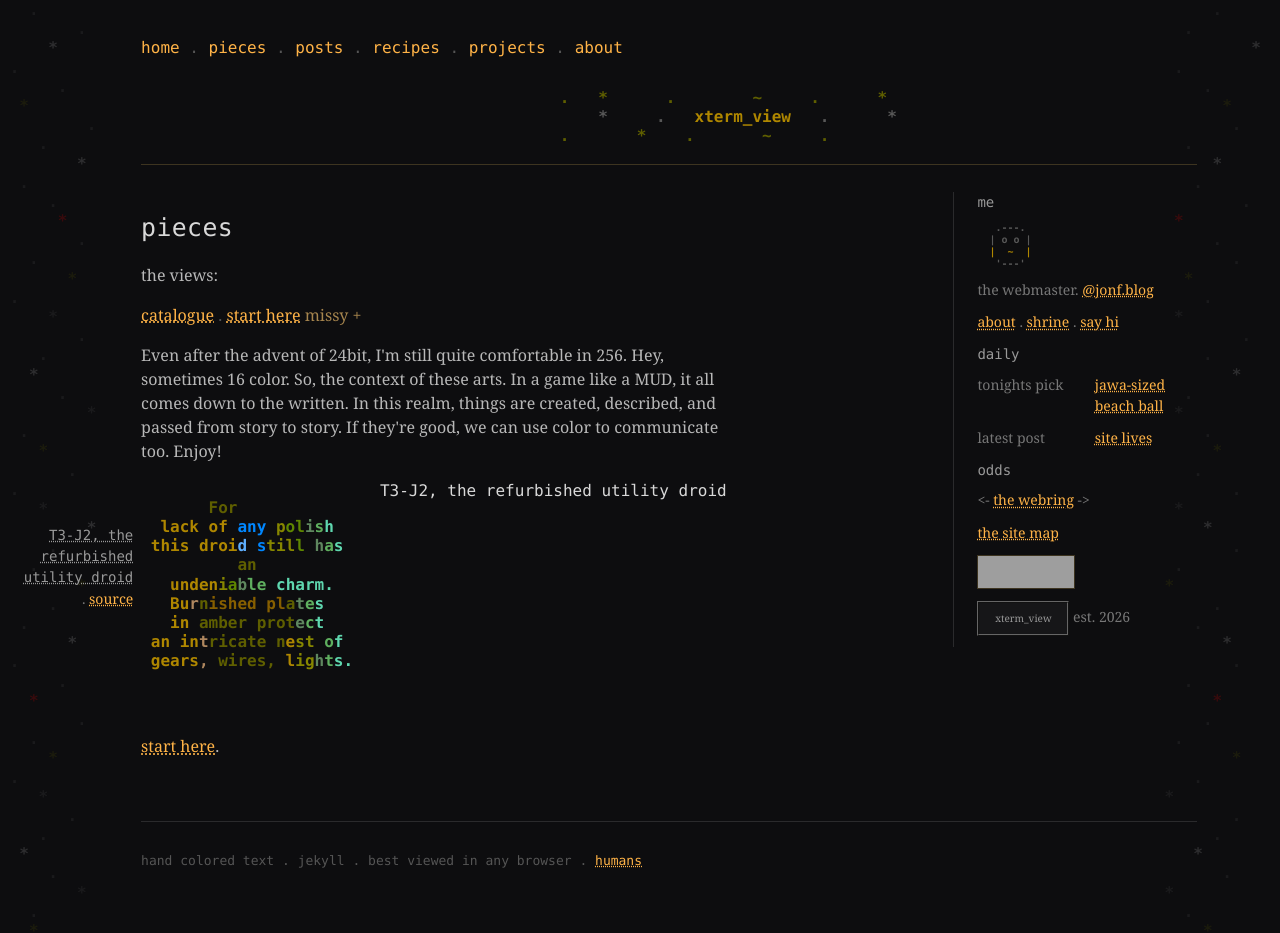
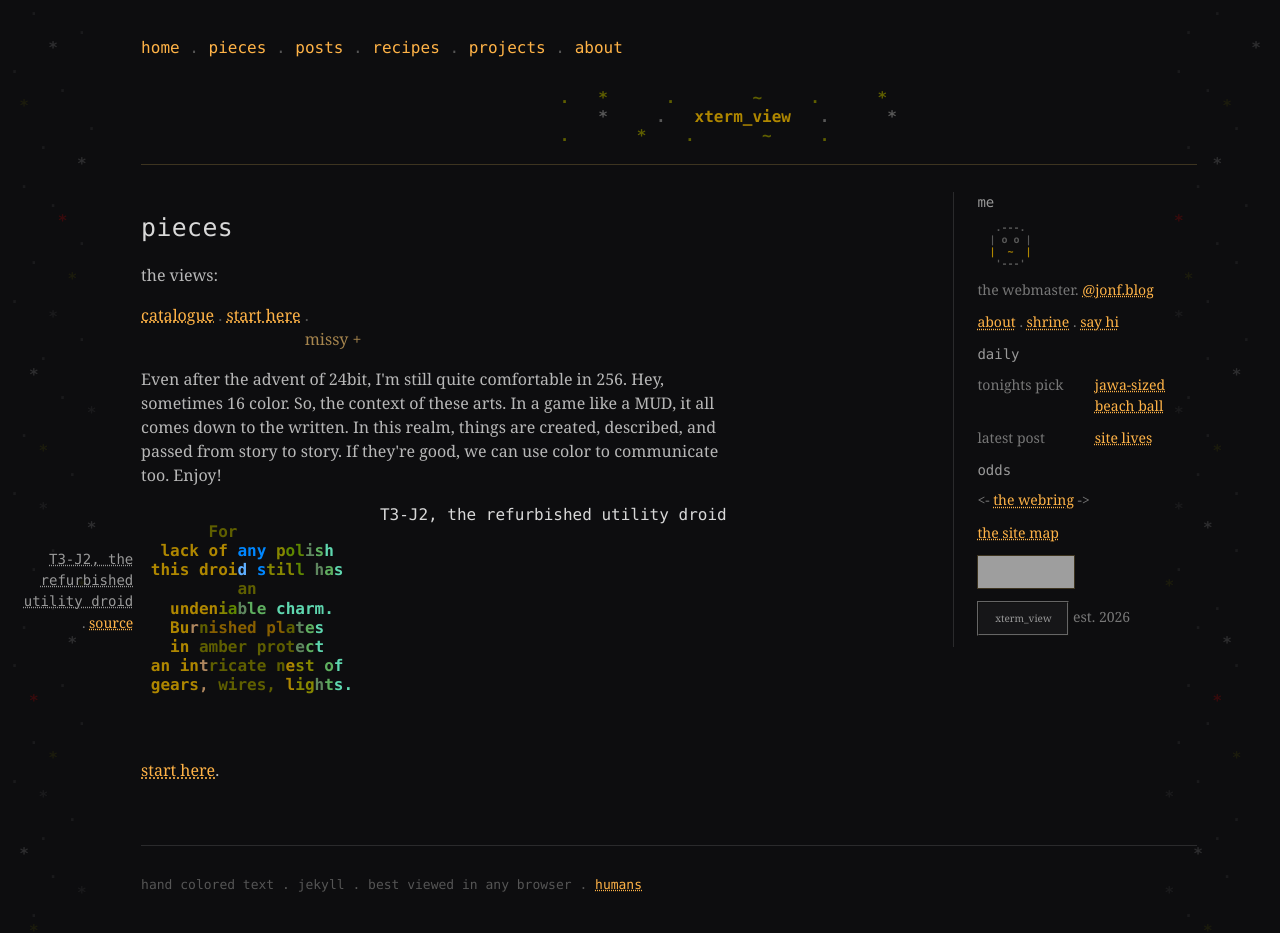
Before and after one commit to jf-atray/jf-atray.github.io, a Jekyll site: the page built from pieces.md, in a window 1280 px wide and 933 px high. Built offline with Jekyll 4.4.1, drawn with Linux system fonts in a browser that asks for light colours; grey boxes are pictures that could not be loaded.

Commit message:
separator added between loose views an family folds
Generated with [Devin](https://devin.ai)

Co-Authored-By: Devin <158243242+devin-ai-integration[bot]@users.noreply.github.com>

```diff
--- a/assets/site.css
+++ b/assets/site.css
@@ -329,3 +329,4 @@ details.fold ul { list-style: none; margin: .5ch 0 0 1ch; padding: 0; }
 details.foldbar { display: inline-block; position: relative; margin: 0 1ch 0 0; vertical-align: top; }
 details.foldbar ul { position: absolute; left: 0; top: 100%; min-width: 22ch; margin: 0; padding: .4ch 1ch; background: var(--panel); border: var(--hairline); z-index: 5; }
 details.foldbar li { white-space: nowrap; }
+ul.viewlist ~ details.foldbar::before { content: " . "; color: var(--dimmer); }
```
